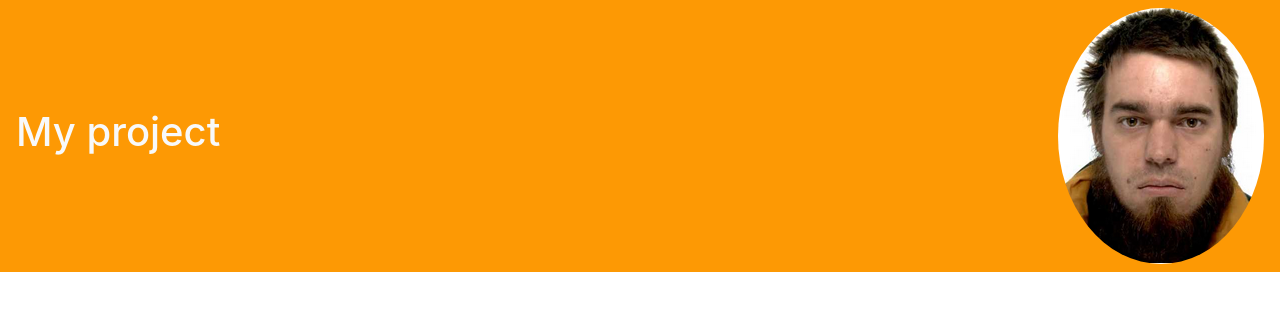
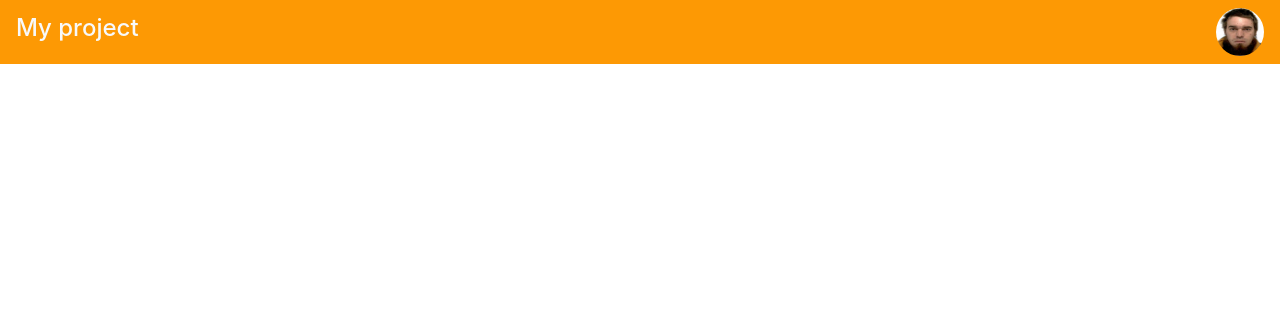
Before and after one commit to brock37/kanban, a Vue app: page / in a window 1280 px wide. Shown: the top 310 px of the page. Built offline with nearby package versions, Linux system fonts and the light colour scheme.

Commit message:
replace old navbar style with bootstrap

```diff
--- a/src/App.vue
+++ b/src/App.vue
@@ -14,25 +14,13 @@
   </div>
 </template>
 
-<style>
-#app {
-  font-family: Avenir, Helvetica, Arial, sans-serif;
-  -webkit-font-smoothing: antialiased;
-  -moz-osx-font-smoothing: grayscale;
-  text-align: center;
-  color: #2c3e50;
+<style lang="css">
+h1.nav-brand {
+  font-size: 24px;
 }
 
-#nav {
-  padding: 30px;
-}
-
-#nav a {
-  font-weight: bold;
-  color: #2c3e50;
-}
-
-#nav a.router-link-exact-active {
-  color: #42b983;
+img.account {
+  width: 48px;
+  height: 48px;
 }
 </style>
```
